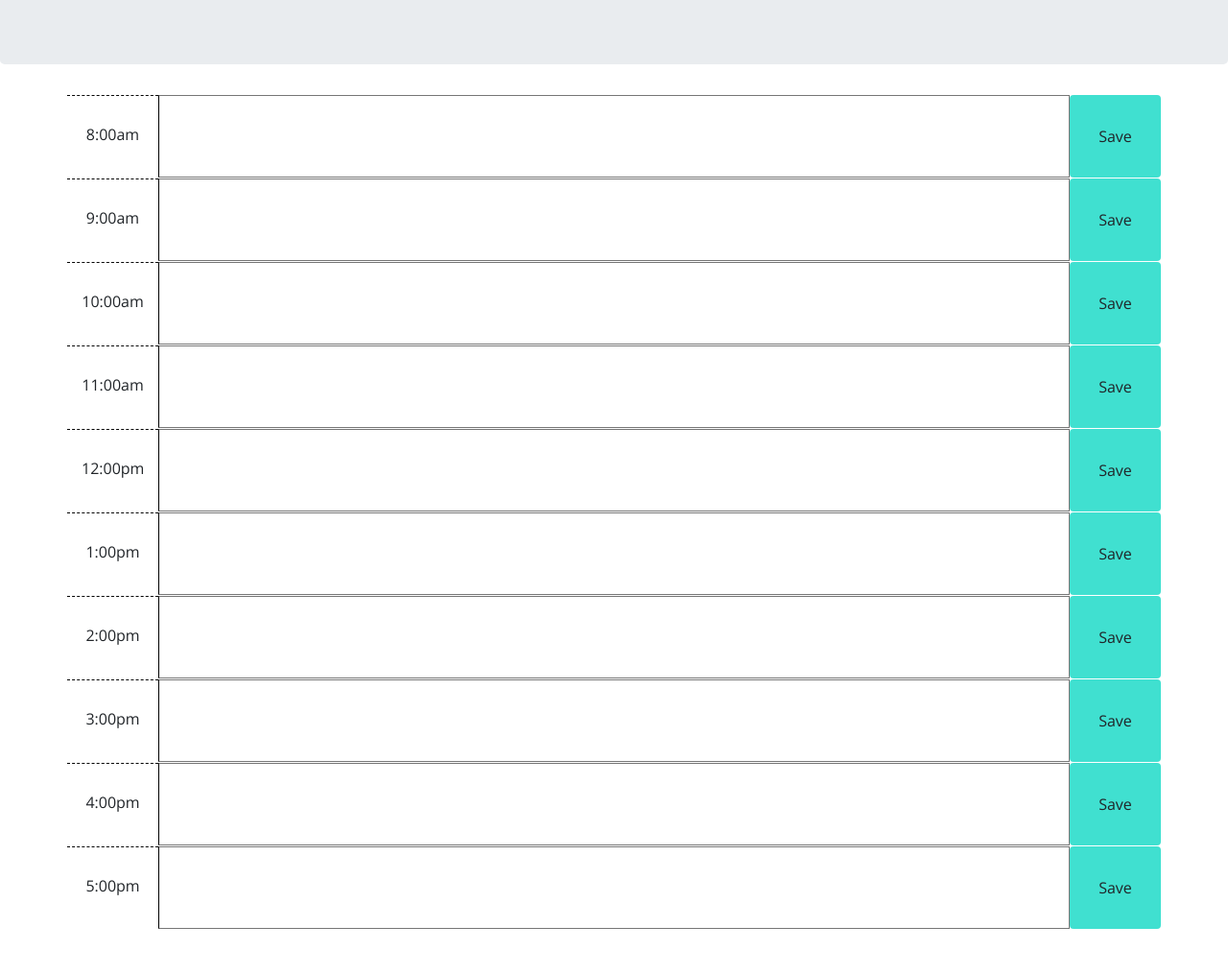
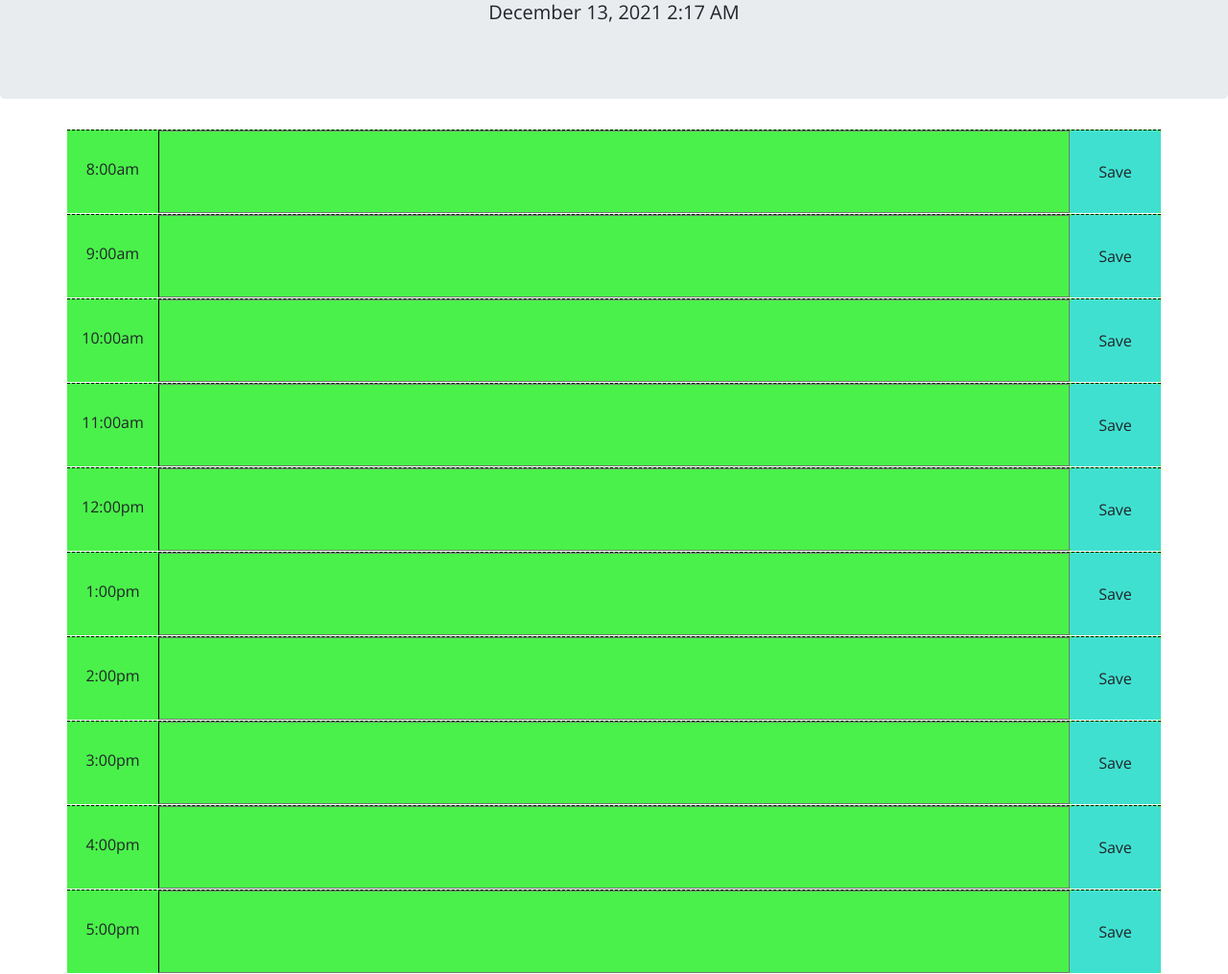
Before and after one commit to MaverickCavazos/Api-challenge-5, a plain HTML site: page index.html in a window 1280 px wide. Shown: the part 191-1206 px from the top of the page at 96% size. Before the commit the page ends 1160 px from the top, so only its background shows below. Drawn offline with nearby package versions, Linux system fonts and the light colour scheme.

Commit message:
added ability to save to local storage and add need classes to times based off of current time

```diff
--- a/assets/cs/style.css
+++ b/assets/cs/style.css
@@ -6,6 +6,7 @@ body {
 
 
 textarea {
+background: transparent;
   resize: none;
   color: #000000;
   border-left: 1px solid black;
@@ -26,3 +27,15 @@ textarea {
 .btn {
     background-color: turquoise;
 }
+
+.now {
+    background-color: chocolate;
+}
+
+.before {
+    background-color: rgb(231, 38, 54);
+}
+
+.after {
+    background-color: rgb(74, 241, 74);
+}
--- a/assets/js/script.js
+++ b/assets/js/script.js
@@ -0,0 +1,50 @@
+$(document).ready(function(){
+    var currentDate = moment().format("LLL")
+    $("#currentDay").text(currentDate)
+
+    $(".saveBtn").on("click", function(){
+        console.log($(this))
+
+        var time = $(this).parent().attr("id")
+        var description = $(this).siblings(".description").val()
+
+        localStorage.setItem(time, description)
+    });
+
+    function hourChecker() {
+
+        var currentHour = moment().hours()
+        console.log(currentHour)
+
+        $(".time").each(function(){
+            //$(this).attr("id")
+            console.log($(this).attr("id").match(/\d+/)[0])
+            var stringToNumber = parseInt($(this).attr("id").match(/\d+/)[0])
+
+            if (stringToNumber < currentHour) {
+                $(this).addClass("before")
+            } else if (stringToNumber === currentHour) {
+                $(this).removeClass("before")
+                $(this).addClass("now")
+            } else {
+                $(this).removeClass("before now")
+                $(this).addClass("after")
+
+            }
+        })
+
+    }
+    hourChecker();
+
+    $("#hour8 .description").val(localStorage.getItem("hour8"))
+    $("#hour9 .description").val(localStorage.getItem("hour9"))
+    $("#hour10 .description").val(localStorage.getItem("hour10"))
+    $("#hour11 .description").val(localStorage.getItem("hour11"))
+    $("#hour12 .description").val(localStorage.getItem("hour12"))
+    $("#hour13 .description").val(localStorage.getItem("hour13"))
+    $("#hour14 .description").val(localStorage.getItem("hour14"))
+    $("#hour15 .description").val(localStorage.getItem("hour15"))
+    $("#hour16 .description").val(localStorage.getItem("hour16"))
+    $("#hour17 .description").val(localStorage.getItem("hour17"))
+
+});
--- a/index.html
+++ b/index.html
@@ -31,17 +31,17 @@
 
     <div class="container text-left">
       <!-- Timeblocks go here -->
-      <div class="row">
-        <div class="col-1 time">
+      <div id="hour8" class="row time">
+        <div class="col-1 ">
             8:00am
         </div>
-        <textarea class="col-10">
+        <textarea class="col-10 description">
         </textarea>
-        <button class="btn col-1">Save</button>
+        <button class="btn saveBtn col-1">Save</button>
     </div>
 
-    <div class="row">
-        <div class="col-1 time">
+    <div id="hour9" class="row time">
+        <div class="col-1">
             9:00am
         </div>
         <textarea class="col-md-10 description">
@@ -49,76 +49,76 @@
         <button class="btn saveBtn col-md-1">Save</button>
     </div>
 
-    <div class="row">
-        <div class="col-1 time">
+    <div id="hour10"  class="row time">
+        <div class="col-1">
             10:00am
         </div>
-        <textarea class="col-10">
+        <textarea class="col-10 description">
         </textarea>
-        <button class="btn col-1">Save</button>
+        <button class="btn saveBtn col-1">Save</button>
     </div>
 
-    <div class="row">
-        <div class="col-1 time">
+    <div id="hour11" class="row time">
+        <div class="col-1">
             11:00am
         </div>
-        <textarea class="col-10">
+        <textarea class="col-10 description">
         </textarea>
-        <button class="btn col-1">Save</button>
+        <button class="btn saveBtn col-1">Save</button>
     </div>
 
-    <div class="row">
-        <div class="col-1 time">
+    <div id="hour12" class="row time">
+        <div class="col-1">
             12:00pm
         </div>
-        <textarea class="col-10">
+        <textarea class="col-10 description">
         </textarea>
-        <button class="btn col-1">Save</button>
+        <button class="btn saveBtn col-1">Save</button>
     </div>
 
-    <div class="row">
-        <div class="col-1 time">
+    <div id="hour13" class="row time">
+        <div class="col-1">
             1:00pm
         </div>
-        <textarea class="col-10">
+        <textarea class="col-10 description">
         </textarea>
-        <button class="btn col-1">Save</button>
+        <button class="btn saveBtn col-1">Save</button>
     </div>
 
-    <div class="row">
-        <div class="col-1 time">
+    <div id="hour14" class="row time">
+        <div class="col-1">
             2:00pm
         </div>
-        <textarea class="col-10">
+        <textarea class="col-10 description">
         </textarea>
-        <button class="btn col-1">Save</button>
+        <button class="btn saveBtn col-1">Save</button>
     </div>
 
-    <div class="row">
-        <div class="col-1 time">
+    <div id="hour15" class="row time">
+        <div class="col-1">
             3:00pm
         </div>
-        <textarea class="col-10">
+        <textarea class="col-10 description">
         </textarea>
-        <button class="btn col-1">Save</button>
+        <button class="btn saveBtn col-1">Save</button>
     </div>
 
-    <div class="row">
-        <div class="col-1 time">
+    <div id="hour16" class="row time">
+        <div class="col-1">
             4:00pm
         </div>
-        <textarea class="col-10">
+        <textarea class="col-10 description">
         </textarea>
-        <button class="btn col-1">Save</button>
+        <button class="btn saveBtn col-1">Save</button>
     </div>
 
-    <div class="row">
-        <div class="col-1 time">
+    <div id="hour17" class="row time">
+        <div class="col-1">
             5:00pm
         </div>
-        <textarea class="col-10">
+        <textarea class="col-10 description">
         </textarea>
-        <button class="btn col-1">Save</button>
+        <button class="btn saveBtn col-1">Save</button>
     </div>
 
     </div>
```
